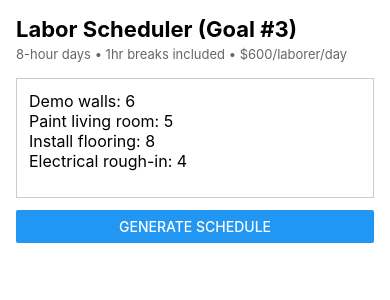
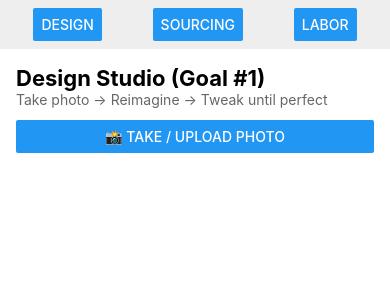
Before and after one commit to forgetfulanthropod/delta, a React Native app: screen / in a window 390 px wide. Shown: the top 300 px of the page. Built offline with nearby package versions, Linux system fonts and the light colour scheme.

Commit message:
feat: add Design Studio (Goal #1) and Sourcing Cart (Goal #2) with tab navigation

```diff
--- a/App.tsx
+++ b/App.tsx
@@ -5,9 +5,12 @@
  * @format
  */
 
-import { StatusBar, StyleSheet, useColorScheme, View } from 'react-native';
+import React from 'react';
+import { StatusBar, StyleSheet, useColorScheme, View, Button } from 'react-native';
 import { SafeAreaProvider } from 'react-native-safe-area-context';
 import LaborSchedulerScreen from './src/features/labor/LaborSchedulerScreen';
+import DesignStudioScreen from './src/features/design/DesignStudioScreen';
+import SourcingScreen from './src/features/sourcing/SourcingScreen';
 
 function App() {
   const isDarkMode = useColorScheme() === 'dark';
@@ -21,9 +24,19 @@ function App() {
 }
 
 function AppContent() {
+  const [tab, setTab] = React.useState<'design' | 'sourcing' | 'labor'>('design');
+
   return (
     <View style={styles.container}>
-      <LaborSchedulerScreen />
+      <View style={{ flexDirection: 'row', justifyContent: 'space-around', padding: 8, backgroundColor: '#eee' }}>
+        <Button title="Design" onPress={() => setTab('design')} />
+        <Button title="Sourcing" onPress={() => setTab('sourcing')} />
+        <Button title="Labor" onPress={() => setTab('labor')} />
+      </View>
+
+      {tab === 'design' && <DesignStudioScreen />}
+      {tab === 'sourcing' && <SourcingScreen />}
+      {tab === 'labor' && <LaborSchedulerScreen />}
     </View>
   );
 }
--- /dev/null
+++ b/src/features/design/DesignStudioScreen.tsx
@@ -0,0 +1,76 @@
+import React, { useState } from 'react';
+import { View, Text, StyleSheet, Button, Image, ScrollView, TextInput } from 'react-native';
+import { DesignVersion } from './types';
+
+export default function DesignStudioScreen() {
+  const [originalImage, setOriginalImage] = useState<string | null>(null);
+  const [versions, setVersions] = useState<DesignVersion[]>([]);
+  const [prompt, setPrompt] = useState("Modern minimalist living room with more natural light");
+  const [currentTweaks, setCurrentTweaks] = useState({ style: 'Modern', colorPalette: 'Warm neutrals', layout: 'Open plan' });
+
+  const takePhoto = () => {
+    // TODO: integrate react-native-vision-camera
+    const fakeUri = 'https://picsum.photos/seed/room/600/400';
+    setOriginalImage(fakeUri);
+  };
+
+  const reimagine = () => {
+    if (!originalImage) return;
+
+    const newVersion: DesignVersion = {
+      id: Date.now().toString(),
+      imageUri: `https://picsum.photos/seed/${Date.now()}/600/400`,
+      prompt,
+      tweaks: { ...currentTweaks },
+      createdAt: new Date().toISOString(),
+    };
+    setVersions([newVersion, ...versions]);
+  };
+
+  return (
+    <ScrollView style={styles.container}>
+      <Text style={styles.title}>Design Studio (Goal #1)</Text>
+      <Text style={styles.subtitle}>Take photo → Reimagine → Tweak until perfect</Text>
+
+      <Button title="📸 Take / Upload Photo" onPress={takePhoto} />
+
+      {originalImage && (
+        <View style={{ marginVertical: 12 }}>
+          <Image source={{ uri: originalImage }} style={styles.image} />
+          <TextInput
+            style={styles.promptInput}
+            value={prompt}
+            onChangeText={setPrompt}
+            placeholder="Describe your vision..."
+            multiline
+          />
+          <Button title="✨ Reimagine with AI" onPress={reimagine} />
+        </View>
+      )}
+
+      {versions.length > 0 && (
+        <View>
+          <Text style={styles.section}>Versions</Text>
+          {versions.map((v, index) => (
+            <View key={v.id} style={styles.versionCard}>
+              <Image source={{ uri: v.imageUri }} style={styles.image} />
+              <Text style={{ fontWeight: '600' }}>{v.prompt}</Text>
+              <Text>Style: {v.tweaks.style} • Colors: {v.tweaks.colorPalette} • Layout: {v.tweaks.layout}</Text>
+              <Button title="Use this version" onPress={() => { /* TODO: set as current */ }} />
+            </View>
+          ))}
+        </View>
+      )}
+    </ScrollView>
+  );
+}
+
+const styles = StyleSheet.create({
+  container: { flex: 1, padding: 16 },
+  title: { fontSize: 22, fontWeight: 'bold' },
+  subtitle: { color: '#666', marginBottom: 12 },
+  image: { width: '100%', height: 220, borderRadius: 8, marginVertical: 8 },
+  promptInput: { borderWidth: 1, padding: 10, marginVertical: 8, height: 60 },
+  section: { fontSize: 18, fontWeight: '600', marginTop: 20 },
+  versionCard: { backgroundColor: '#f5f5f5', padding: 12, marginBottom: 12, borderRadius: 8 },
+});
--- /dev/null
+++ b/src/features/design/types.ts
@@ -0,0 +1,17 @@
+export interface DesignVersion {
+  id: string;
+  imageUri: string;
+  prompt: string;
+  tweaks: {
+    style: string;
+    colorPalette: string;
+    layout: string;
+  };
+  createdAt: string;
+}
+
+export interface DesignState {
+  originalImage: string | null;
+  versions: DesignVersion[];
+  currentVersionId: string | null;
+}
--- /dev/null
+++ b/src/features/sourcing/SourcingScreen.tsx
@@ -0,0 +1,63 @@
+import React, { useState } from 'react';
+import { View, Text, StyleSheet, Button, FlatList } from 'react-native';
+import { SourcingItem, Retailer } from './types';
+
+const SAMPLE_ITEMS: SourcingItem[] = [
+  { id: '1', name: 'LVP Flooring - Oak', retailer: "Lowe's", price: 3.49, quantity: 120, approved: false },
+  { id: '2', name: 'Matte Black Faucet', retailer: 'Amazon', price: 89, quantity: 2, approved: false },
+  { id: '3', name: 'LED Recessed Lights 6-pack', retailer: 'Home Depot', price: 42, quantity: 8, approved: false },
+];
+
+export default function SourcingScreen() {
+  const [items, setItems] = useState<SourcingItem[]>(SAMPLE_ITEMS);
+
+  const toggleApprove = (id: string) => {
+    setItems(prev =>
+      prev.map(item =>
+        item.id === id ? { ...item, approved: !item.approved } : item
+      )
+    );
+  };
+
+  const approvedItems = items.filter(i => i.approved);
+  const total = approvedItems.reduce((sum, i) => sum + i.price * i.quantity, 0);
+
+  return (
+    <View style={styles.container}>
+      <Text style={styles.title}>Sourcing Cart (Goal #2)</Text>
+      <Text style={styles.subtitle}>Amazon • Lowe’s • Home Depot — one list, one approval</Text>
+
+      <FlatList
+        data={items}
+        keyExtractor={item => item.id}
+        renderItem={({ item }) => (
+          <View style={styles.itemRow}>
+            <View style={{ flex: 1 }}>
+              <Text style={{ fontWeight: '600' }}>{item.name}</Text>
+              <Text>{item.retailer} • ${item.price} × {item.quantity}</Text>
+            </View>
+            <Button
+              title={item.approved ? '✓ Approved' : 'Approve'}
+              onPress={() => toggleApprove(item.id)}
+              color={item.approved ? '#2e7d32' : '#1976d2'}
+            />
+          </View>
+        )}
+      />
+
+      <View style={styles.footer}>
+        <Text style={styles.total}>Approved Total: ${total.toFixed(2)}</Text>
+        <Button title="Submit Approved Purchases" onPress={() => alert('Purchases submitted!')} disabled={approvedItems.length === 0} />
+      </View>
+    </View>
+  );
+}
+
+const styles = StyleSheet.create({
+  container: { flex: 1, padding: 16 },
+  title: { fontSize: 22, fontWeight: 'bold' },
+  subtitle: { color: '#666', marginBottom: 16 },
+  itemRow: { flexDirection: 'row', alignItems: 'center', padding: 12, borderBottomWidth: 1, borderColor: '#eee' },
+  footer: { paddingTop: 20, borderTopWidth: 1, borderColor: '#ddd' },
+  total: { fontSize: 18, fontWeight: '700', marginBottom: 12 },
+});
--- /dev/null
+++ b/src/features/sourcing/types.ts
@@ -0,0 +1,16 @@
+export type Retailer = 'Amazon' | 'Lowe\'s' | 'Home Depot';
+
+export interface SourcingItem {
+  id: string;
+  name: string;
+  retailer: Retailer;
+  price: number;
+  quantity: number;
+  url?: string;
+  approved: boolean;
+}
+
+export interface SourcingCart {
+  items: SourcingItem[];
+  total: number;
+}
```
